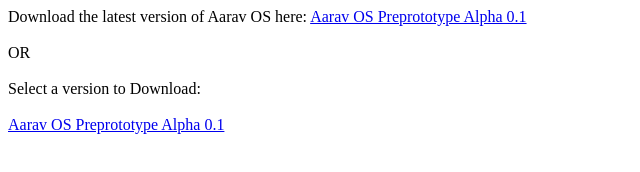
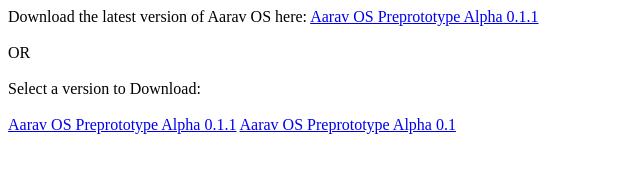
Before and after one commit to aaravuno8/Aarav-OS, a plain HTML site: page index.html in a window 1280 px wide. Shown: the whole page, without its empty margins (0-640 px from the left). Drawn offline with Linux system fonts and the light colour scheme.

Commit message:
Update index.html

```diff
--- a/index.html
+++ b/index.html
@@ -7,12 +7,13 @@
     <title>Aarav OS</title>
 </head>
 <body>
-    Download the latest version of Aarav OS here: <a href="kernel-pp-a-0.1.iso">Aarav OS Preprototype Alpha 0.1</a><br>
+    Download the latest version of Aarav OS here: <a href="kernel-pp-a-0.1.1.iso">Aarav OS Preprototype Alpha 0.1.1</a><br>
     <br>
     OR<br>
     <br>
     Select a version to Download:<br>
     <br>
+    <a href="kernel-pp-a-0.1.1.iso">Aarav OS Preprototype Alpha 0.1.1</a>
     <a href="kernel-pp-a-0.1.iso">Aarav OS Preprototype Alpha 0.1</a>
 </body>
 </html>
```
